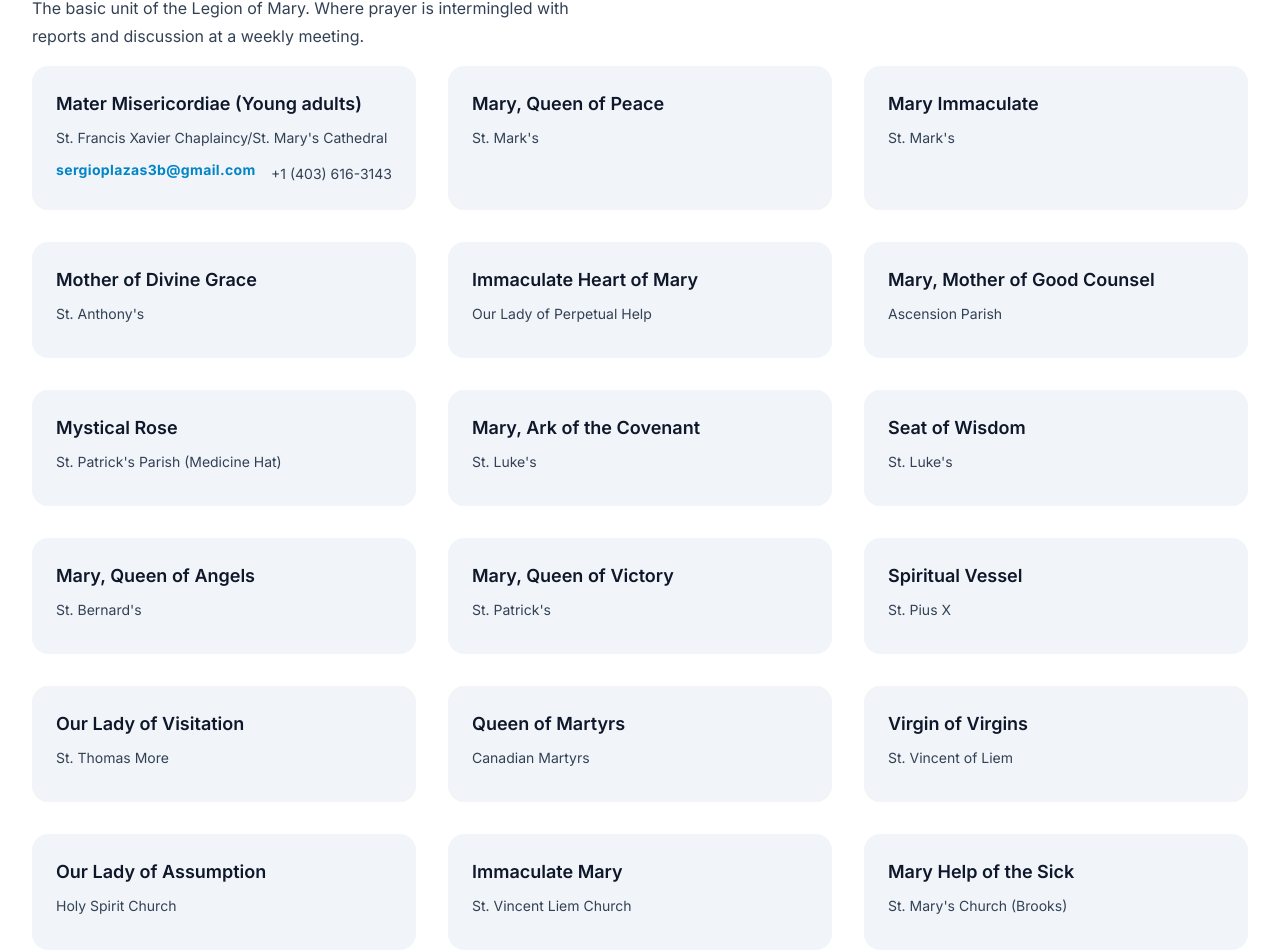
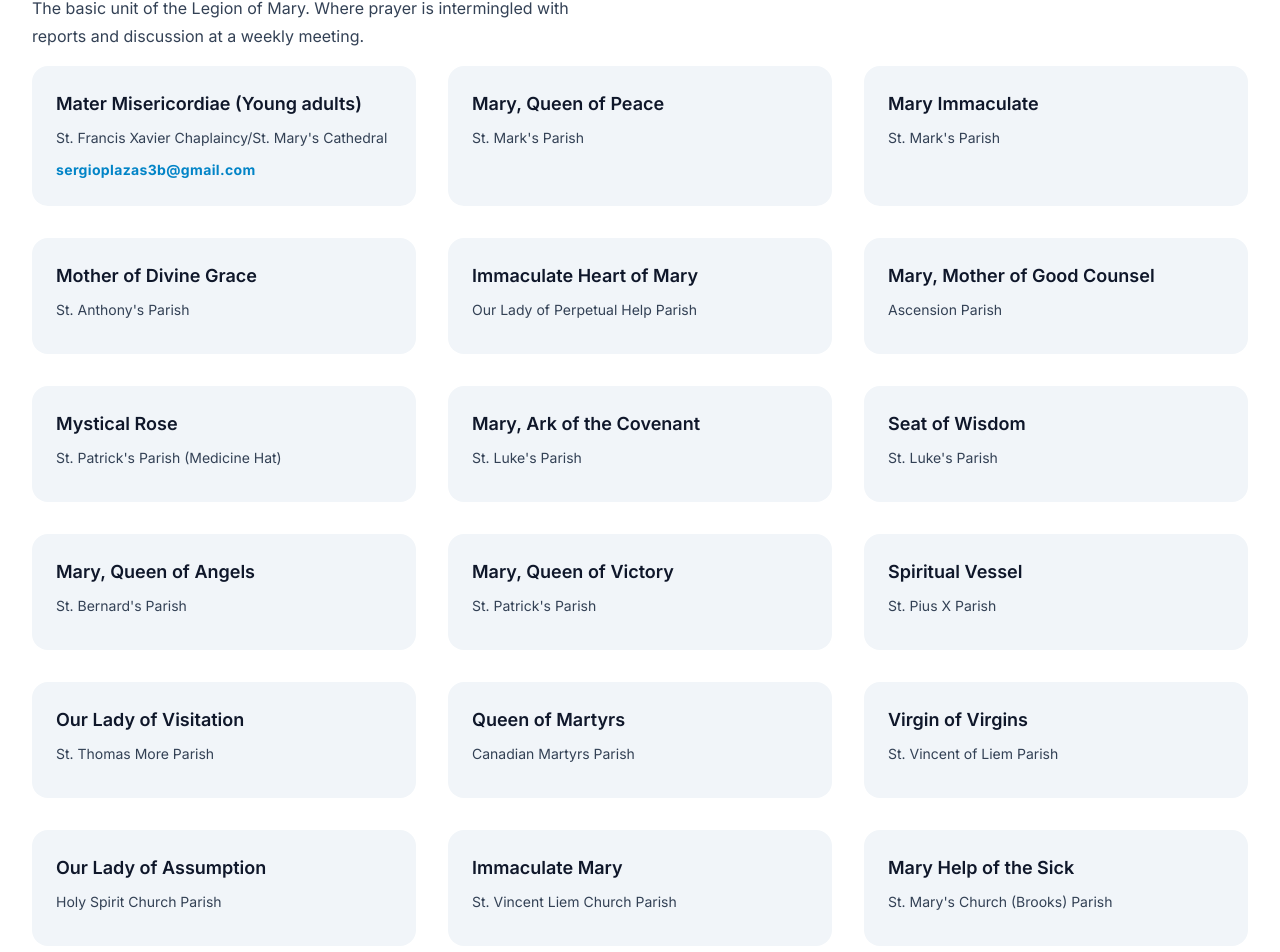
Before and after one commit to ozdv/legion, a Next.js app: page /contact in a window 1280 px wide. Shown: the part 559-1511 px from the top of the page. Built offline with nearby package versions, Linux system fonts and the light colour scheme.

Commit message:
dialog fixed

```diff
--- a/src/app/contact/page.tsx
+++ b/src/app/contact/page.tsx
@@ -23,7 +23,7 @@ const Contact = () => {
       phone: "",
     },
     {
-      name: "Korean Curia",
+      name: "Our Lady of Perpetual Help Curia",
       description: "This is the curia for the Korean Community",
       email: "",
       phone: "",
@@ -35,29 +35,29 @@ const Contact = () => {
       name: "Mater Misericordiae (Young adults)",
       parish: "St. Francis Xavier Chaplaincy/St. Mary's Cathedral",
       email: "sergioplazas3b@gmail.com",
-      phone: "4036163143",
+      phone: "",
     },
     {
       name: "Mary, Queen of Peace",
-      parish: "St. Mark's",
+      parish: "St. Mark's Parish",
       email: "",
       phone: "",
     },
     {
       name: "Mary Immaculate",
-      parish: "St. Mark's",
+      parish: "St. Mark's Parish",
       email: "",
       phone: "",
     },
     {
       name: "Mother of Divine Grace",
-      parish: "St. Anthony's",
+      parish: "St. Anthony's Parish",
       email: "",
       phone: "",
     },
     {
       name: "Immaculate Heart of Mary",
-      parish: "Our Lady of Perpetual Help",
+      parish: "Our Lady of Perpetual Help Parish",
       email: "",
       phone: "",
     },
@@ -76,74 +76,74 @@ const Contact = () => {
 
     {
       name: "Mary, Ark of the Covenant",
-      parish: "St. Luke's",
+      parish: "St. Luke's Parish",
       email: "",
       phone: "",
     },
     {
       name: "Seat of Wisdom",
-      parish: "St. Luke's",
+      parish: "St. Luke's Parish",
       email: "",
       phone: "",
     },
     {
       name: "Mary, Queen of Angels",
-      parish: "St. Bernard's",
+      parish: "St. Bernard's Parish",
       email: "",
       phone: "",
     },
     {
       name: "Mary, Queen of Victory",
-      parish: "St. Patrick's",
+      parish: "St. Patrick's Parish",
       email: "",
       phone: "",
     },
     {
       name: "Spiritual Vessel",
-      parish: "St. Pius X",
+      parish: "St. Pius X Parish",
       email: "",
       phone: "",
     },
     {
       name: "Our Lady of Visitation",
-      parish: "St. Thomas More",
+      parish: "St. Thomas More Parish",
       email: "",
       phone: "",
     },
     {
       name: "Queen of Martyrs",
-      parish: "Canadian Martyrs",
+      parish: "Canadian Martyrs Parish",
       email: "",
       phone: "",
     },
     {
       name: "Virgin of Virgins",
-      parish: "St. Vincent of Liem",
+      parish: "St. Vincent of Liem Parish",
       email: "",
       phone: "",
     },
     {
       name: "Our Lady of Assumption",
-      parish: "Holy Spirit Church",
+      parish: "Holy Spirit Church Parish",
       email: "",
       phone: "",
     },
 
     {
       name: "Immaculate Mary",
-      parish: "St. Vincent Liem Church",
+      parish: "St. Vincent Liem Church Parish",
       email: "",
       phone: "",
     },
     {
       name: "Mary Help of the Sick",
-      parish: "St. Mary's Church (Brooks)",
+      parish: "St. Mary's Church (Brooks) Parish",
       email: "",
       phone: "",
     },
     {
       name: "Mother of Divine Grace",
-      parish: "St. Patrick's",
+      parish: "St. Patrick's Parish",
       email: "",
       phone: "",
     },
@@ -152,13 +152,13 @@ const Contact = () => {
   const juniorPraesidiumList = [
     {
       name: "Sancta Maria Junior Praesidium",
-      parish: "St. Anthony's",
+      parish: "St. Anthony's Parish",
       email: "",
       phone: "",
     },
     {
       name: "Mary Cause of Our Joy, Junior Praesidium",
-      parish: "Holy Spirit Church",
+      parish: "Holy Spirit Church Parish",
       email: "",
       phone: "",
     },
@@ -170,7 +170,7 @@ const Contact = () => {
     },
     {
       name: "Our Lady of Angels, Junior Praesdium",
-      parish: "St. Patrick's",
+      parish: "St. Patrick's Parish",
       email: "",
       phone: "",
     },
--- a/src/components/hero/banner.tsx
+++ b/src/components/hero/banner.tsx
@@ -19,7 +19,7 @@ const Banner = () => {
             </p>
             <div className="mt-10 flex items-center gap-x-6">
               {/* // todo bigger buttons for CTA dood */}
-              <Button>Get involved today</Button>
+              <Button href="/contact">Get involved today</Button>
               <Button href="#description" plain>
                 Learn more<span aria-hidden="true">→</span>
               </Button>
--- a/src/components/hero/cta.tsx
+++ b/src/components/hero/cta.tsx
@@ -3,17 +3,19 @@ import { Button } from "../shared/button";
 const CTA = () => {
   return (
     <section id="cta" aria-label="cta for legion of mary calgary curias">
-      <div className="mx-auto max-w-2xl lg:max-w-7xl">
-        <div className="gap-6 lg:flex lg:items-center lg:justify-between">
-          <h2 className="text-3xl font-bold tracking-tight text-slate-900 dark:text-slate-200 sm:text-4xl">
-            Ready to get involved?
-            <br />
-            Find a Praesidia near you
-          </h2>
-
-          <div className="mt-8 flex items-center gap-x-6 lg:mt-0">
+      <div className="mx-auto max-w-2xl">
+        <div className="flex w-full flex-col items-center gap-6">
+          <>
+            <h2 className="text-3xl font-bold tracking-tight text-slate-900 dark:text-slate-200 sm:text-4xl">
+              Ready to get involved?
+            </h2>
+            <span className="text-2xl font-semibold text-slate-900 dark:text-slate-200">
+              Find a Praesidia near you!
+            </span>
+          </>
+          <div className="mt-8 flex w-full justify-center gap-x-6 lg:mt-0">
             {/* // todo bigger buttons for CTA dood */}
-            <Button>Get involved today</Button>
+            <Button href="/contact">Get involved today</Button>
             <Button href="#description" plain>
               Learn more<span aria-hidden="true">→</span>
             </Button>
--- a/src/components/shared/cards.tsx
+++ b/src/components/shared/cards.tsx
@@ -18,7 +18,7 @@ const Cards = (props: Props) => {
       <p className="mt-2 text-sm text-slate-700 dark:text-slate-200">
         {description}
       </p>
-      <dl className="mt-2 flex flex-row justify-between text-sm leading-6">
+      <dl className="mt-2 flex flex-row items-center justify-between text-sm leading-6">
         <div>
           <dt className="sr-only">Email</dt>
           <dd>
--- a/src/components/underConstruction.tsx
+++ b/src/components/underConstruction.tsx
@@ -1,15 +1,18 @@
 "use client";
 import { Dialog, DialogBody, DialogTitle } from "@/components/shared/dialog";
+import { useState } from "react";
 
 const UnderConstruction = () => {
+  const [open, setOpen] = useState(true);
+
   return (
     <>
-      <Dialog open={true} onClose={() => {}} size="sm">
+      <Dialog open={open} onClose={() => setOpen(false)} size="sm">
         <DialogTitle className="text-center">Under Construction</DialogTitle>
 
         <DialogBody className=" text-center text-sm/6 text-slate-700 dark:text-white">
           <p className="">This website is under construction.</p>
-          <p className="">Please comeback soon!</p>
+
           <p className="mt-4">If you have any concerns,</p>
           <a
             href="mailto:cam@ozdv.me?subject=Legion Of Mary Website"
```
